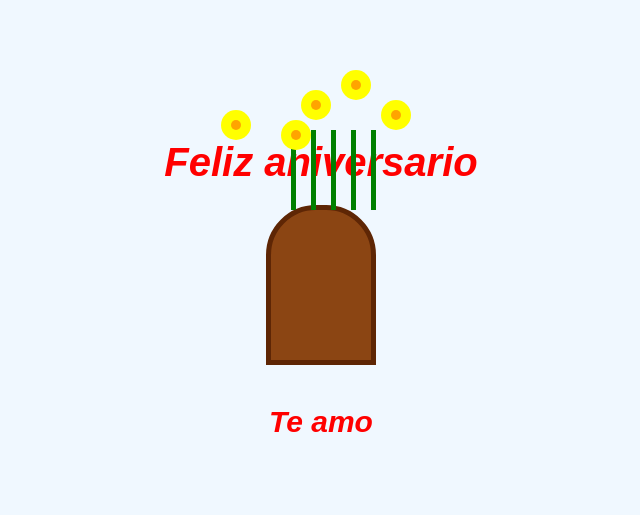
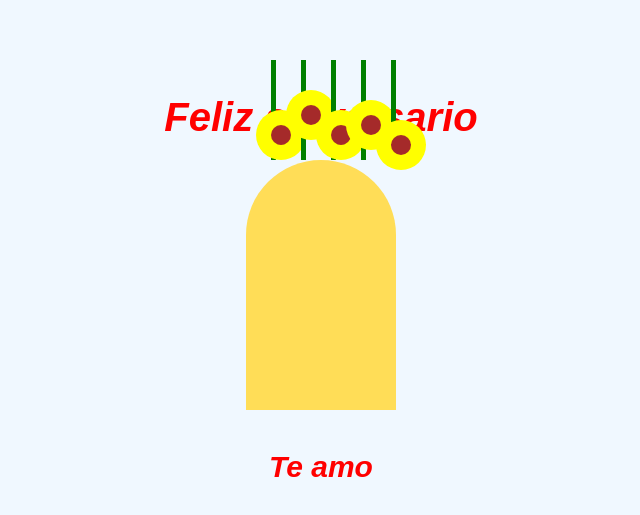
Before and after one commit to JorgeFu33/flores-amarillas-, a plain HTML site: page index.html in a window 1280 px wide. Shown: the part 111-626 px from the top of the page, without its empty margins (319-959 px from the left). Drawn offline with Linux system fonts and the light colour scheme.

Commit message:
Update index.html

```diff
--- a/index.html
+++ b/index.html
@@ -7,100 +7,102 @@
     <style>
         body {
             display: flex;
+            flex-direction: column;
             justify-content: center;
             align-items: center;
-            flex-direction: column;
             height: 100vh;
             background-color: #f0f8ff;
+            font-family: 'Arial', sans-serif;
             margin: 0;
-            font-family: 'Arial', sans-serif;
             text-align: center;
         }
 
         h1, h2 {
             color: red;
             font-style: italic;
-            margin: 20px 0;
         }
 
         h1 {
             font-size: 40px;
+            margin-bottom: 20px;
         }
 
         h2 {
             font-size: 30px;
+            margin-top: 20px;
         }
 
         .jarro {
+            width: 150px;
+            height: 250px;
+            background-color: #ffdd57;
+            border-radius: 80px 80px 0 0;
             position: relative;
-            width: 100px;
-            height: 150px;
-            background-color: #8B4513;
-            border-radius: 50px 50px 0 0;
-            border: 5px solid #5E2605;
             margin-bottom: 20px;
         }
 
         .flower {
             position: absolute;
-            width: 30px;
-            height: 30px;
             background-color: yellow;
             border-radius: 50%;
+            width: 50px;
+            height: 50px;
         }
 
         .flower::after {
             content: '';
             position: absolute;
-            top: 10px;
-            left: 10px;
-            width: 10px;
-            height: 10px;
-            background-color: orange;
+            top: 15px;
+            left: 15px;
+            width: 20px;
+            height: 20px;
+            background-color: brown;
             border-radius: 50%;
         }
 
         .stem {
+            width: 5px;
+            height: 100px;
+            background-color: green;
             position: absolute;
-            width: 5px;
-            height: 80px;
-            background-color: green;
-            top: -80px;
+            bottom: 250px;
         }
 
-        /* Posiciones de las flores */
-        .flower1 { top: -100px; left: -50px; }
-        .flower2 { top: -120px; left: 30px; }
-        .flower3 { top: -140px; left: 70px; }
-        .flower4 { top: -110px; left: 110px; }
-        .flower5 { top: -90px; left: 10px; }
+        /* Posiciones de los tallos y flores */
+        .flower1 { left: 10px; top: -50px; }
+        .flower2 { left: 40px; top: -70px; }
+        .flower3 { left: 70px; top: -50px; }
+        .flower4 { left: 100px; top: -60px; }
+        .flower5 { left: 130px; top: -40px; }
 
+        .stem1 { left: 25px; }
+        .stem2 { left: 55px; }
+        .stem3 { left: 85px; }
+        .stem4 { left: 115px; }
+        .stem5 { left: 145px; }
     </style>
 </head>
 <body>
-    <!-- Texto superior -->
+
+    <!-- Frase superior -->
     <h1>Feliz aniversario</h1>
 
     <!-- Jarrón con flores -->
     <div class="jarro">
-        <!-- Tallo y flores -->
-        <div class="stem" style="left: 20px;"></div>
+        <div class="stem stem1"></div>
         <div class="flower flower1"></div>
-
-        <div class="stem" style="left: 40px;"></div>
+        <div class="stem stem2"></div>
         <div class="flower flower2"></div>
-
-        <div class="stem" style="left: 60px;"></div>
+        <div class="stem stem3"></div>
         <div class="flower flower3"></div>
-
-        <div class="stem" style="left: 80px;"></div>
+        <div class="stem stem4"></div>
         <div class="flower flower4"></div>
-
-        <div class="stem" style="left: 100px;"></div>
+        <div class="stem stem5"></div>
         <div class="flower flower5"></div>
     </div>
 
-    <!-- Texto inferior -->
+    <!-- Frase inferior -->
     <h2>Te amo</h2>
+
 </body>
 </html>
```
